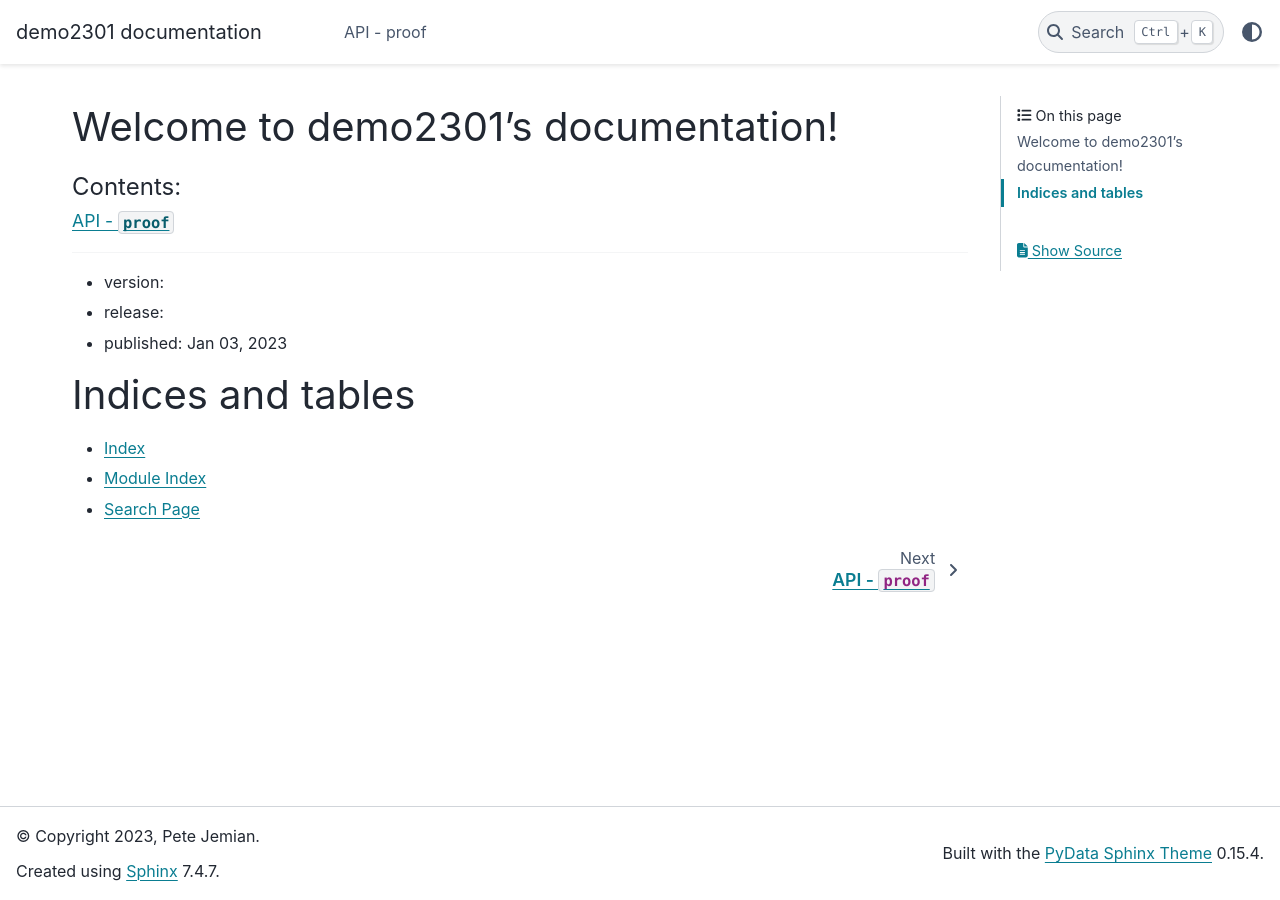
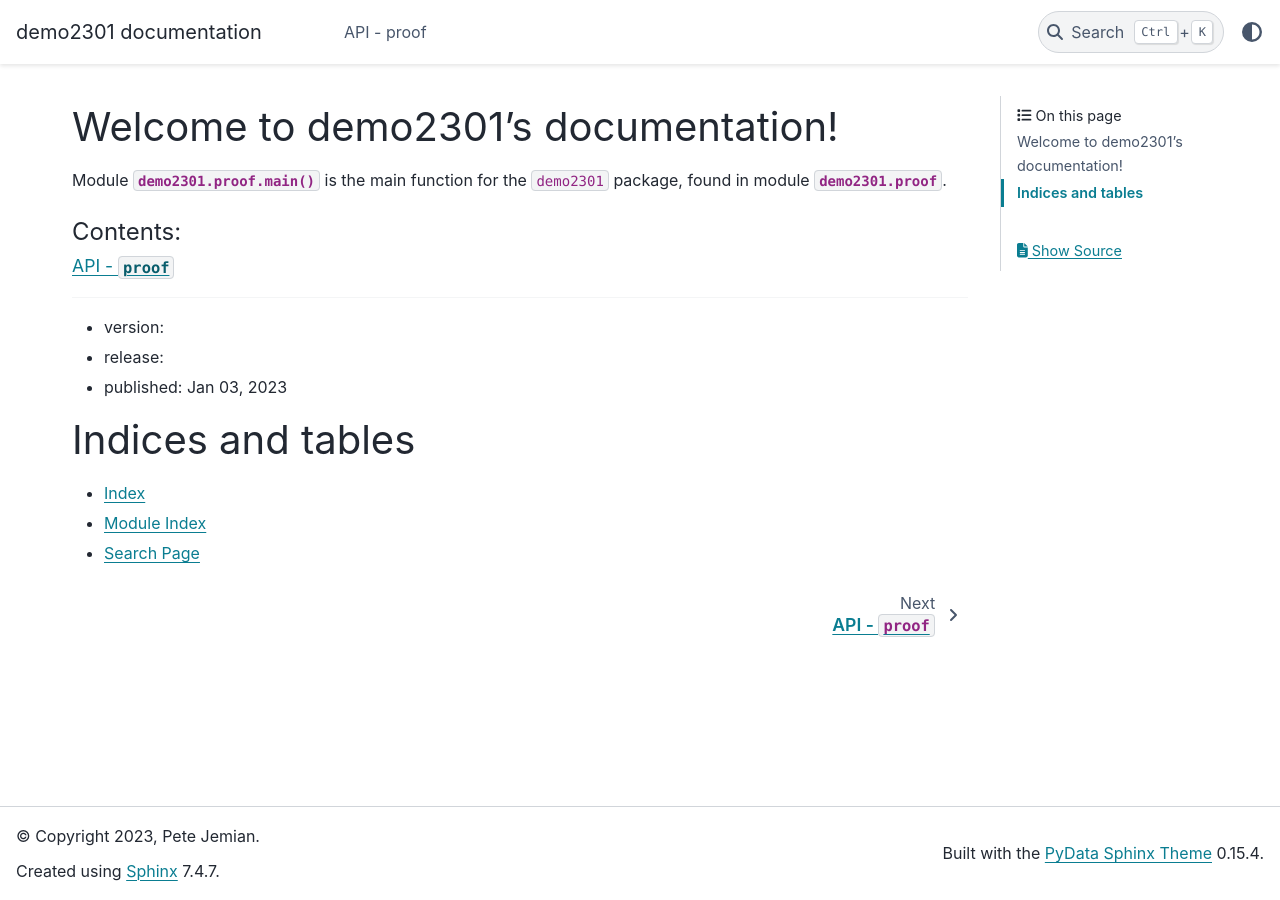
Before and after one commit to prjemian/demo2301, a Sphinx documentation site: the page built from docs/source/index.rst, in a window 1280 px wide. Built offline with Sphinx 7.4.7 and the PyData theme 0.15.4, drawn with Linux system fonts in a browser that asks for light colours; the version number could not be read and is left out.

Commit message:
DOC use directives

```diff
--- a/docs/source/index.rst
+++ b/docs/source/index.rst
@@ -5,6 +5,9 @@
 
 Welcome to demo2301's documentation!
 ====================================
+
+Module :func:`demo2301.proof.main()` is the main function for the ``demo2301``
+package, found in module :mod:`demo2301.proof`.
 
 .. toctree::
    :caption: Contents:
```
